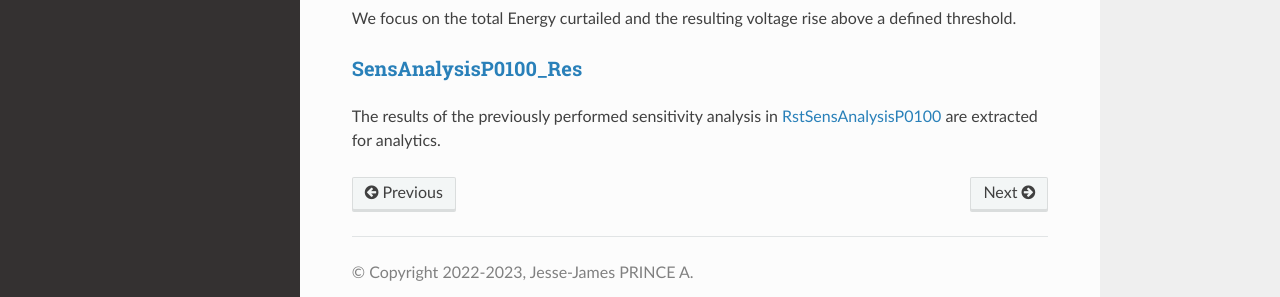
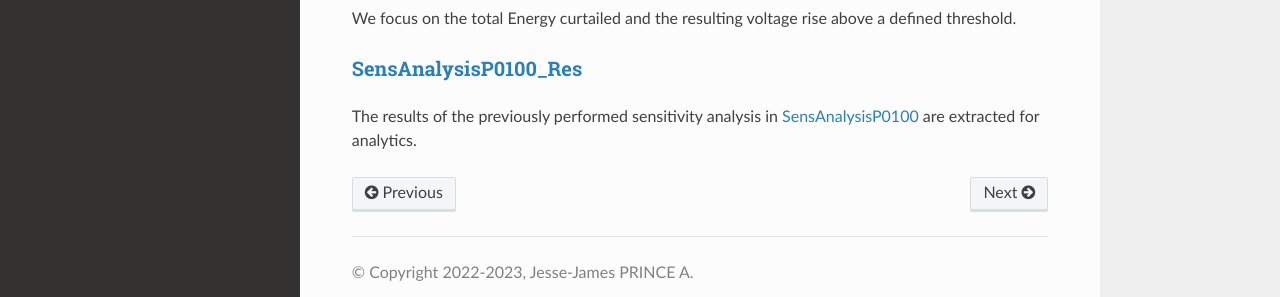
Before and after one commit to pajjaecat/ORI-SRD, a Sphinx documentation site: the page built from docs/Tutorials/tutorials.rst, in a window 1280 px wide and 900 px high, scrolled down 1844 px. Shown: the part 558-855 px from the top of the window. Built offline with Sphinx 7.4.7 and the Read the Docs theme 2.0.0, drawn with Linux system fonts in a browser that asks for light colours; some of the changed lines change nothing that is shown.

Commit message:
Update tutorials.rst

```diff
--- a/docs/Tutorials/tutorials.rst
+++ b/docs/Tutorials/tutorials.rst
@@ -137,7 +137,7 @@ Compare the results of the simulations given by :ref:`Rst2021_2022_RNN_Robust_Al
 
 
 
-.. _RstSensAnalysisP0100: SensAnalysisP0100_
+.. _RstSensAnalysisP0100:
 
 `SensAnalysisP0100 <https://github.com/pajjaecat/ORI-SRD/blob/main/Ressources/Notebooks/SensAnalysisP0100.ipynb>`_
 """"""""""""""""""""""""""""""""""""""""""""""""""""""""""""""""""""""""""""""""""""""""""""""""""""""""""""""""""""
@@ -158,4 +158,4 @@ We focus on the total Energy curtailed and the resulting voltage rise above a de
 
 `SensAnalysisP0100_Res <https://github.com/pajjaecat/ORI-SRD/blob/main/Ressources/Notebooks/SensAnalysisP0100_Res.ipynb>`_
 """""""""""""""""""""""""""""""""""""""""""""""""""""""""""""""""""""""""""""""""""""""""""""""""""""""""""""""""""""""""""""""
-The results of the previously performed sensitivity analysis in `RstSensAnalysisP0100`_ are extracted for analytics.
+The results of the previously performed sensitivity analysis in :ref:`RstSensAnalysisP0100` are extracted for analytics.
```
